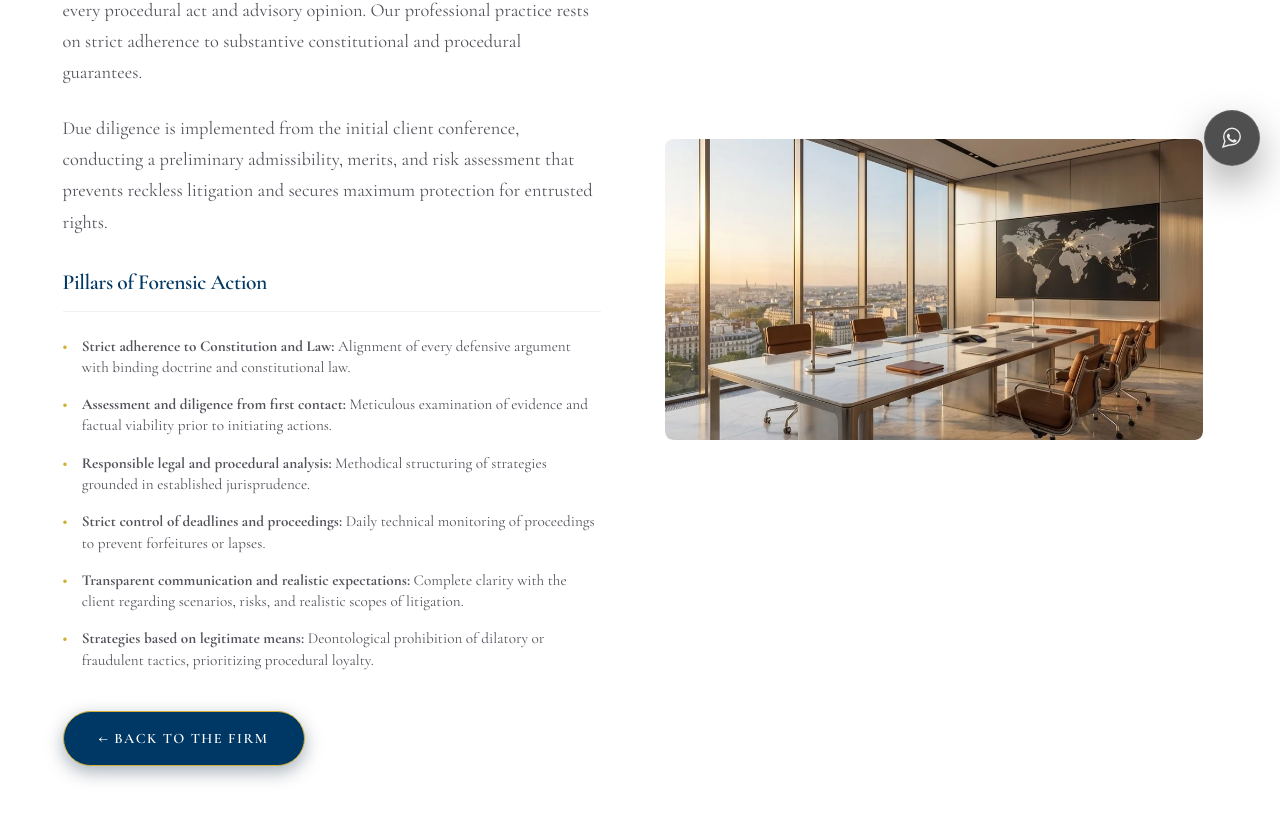
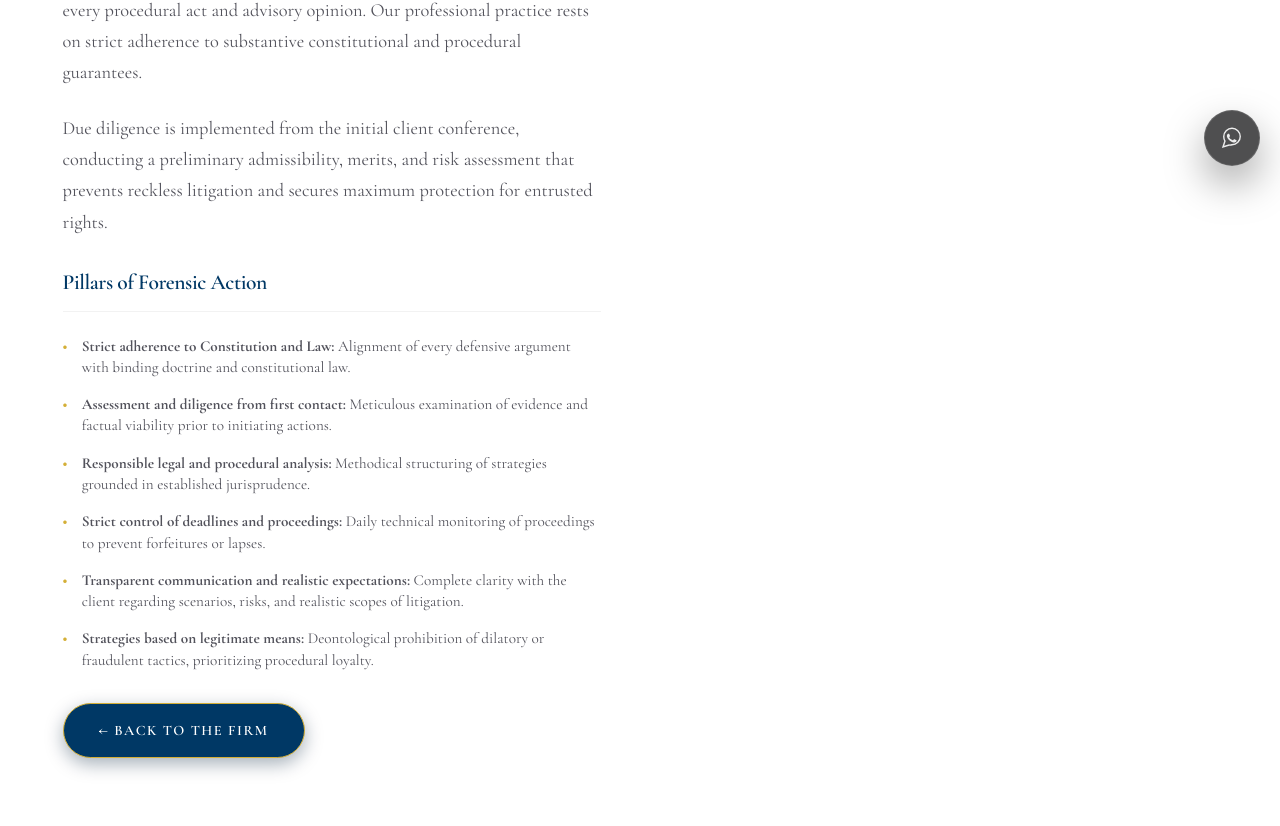
Before and after one commit to mcolina777-cpu/mac-consultores-site-clean, a Next.js app: page /en/about/legalidad-diligencia in a window 1280 px wide. Shown: the part 614-1440 px from the top of the page. Built offline with nearby package versions, Linux system fonts and the light colour scheme.

Commit message:
revert: restaurar versión anterior del layout de Legalidad y Diligencia (sin imagen)

```diff
--- a/src/app/[locale]/about/legalidad-diligencia/page.tsx
+++ b/src/app/[locale]/about/legalidad-diligencia/page.tsx
@@ -46,7 +46,7 @@ export default async function LegalidadDiligenciaPage({ params }: { params: Prom
         </div>
       </header>
 
-      {/* CONTENIDO EXTENDIDO CON BALANCE VISUAL */}
+      {/* CONTENIDO EXTENDIDO */}
       <section className="section-padding-asym">
         <div className="container">
           <div className="grid-split">
@@ -67,7 +67,7 @@ export default async function LegalidadDiligenciaPage({ params }: { params: Prom
               </p>
 
               <h3 className="serif mb-1rem">{isEs ? 'Pilares de Actuación Forense' : 'Pillars of Forensic Action'}</h3>
-              <ul className="service-list mb-2-5rem" style={{ listStyle: 'none', paddingLeft: 0 }}>
+              <ul className="service-list mb-2rem" style={{ listStyle: 'none', paddingLeft: 0 }}>
                 <li style={{ marginBottom: '1rem' }}>
                   <strong>{isEs ? 'Sometimiento estricto a la Constitución y la Ley: ' : 'Strict adherence to Constitution and Law: '}</strong>
                   {isEs ? 'Alineación de cada tesis defensiva con la doctrina vinculante y el bloque de constitucionalidad.' : 'Alignment of every defensive argument with binding doctrine and constitutional law.'}
@@ -98,20 +98,6 @@ export default async function LegalidadDiligenciaPage({ params }: { params: Prom
                 {isEs ? '← VOLVER A LA FIRMA' : '← BACK TO THE FIRM'}
               </Link>
             </div>
-
-            {/* COLUMNA VISUAL DE BALANCE */}
-            <div className="img-reveal">
-              <picture>
-                <source srcSet="/assets/img-webp/SALA_REUNIONES_1_OPT.webp" type="image/webp" />
-                <img
-                  src="/assets/img/SALA_REUNIONES_1_OPT.jpg"
-                  alt="Despacho institucional de Mac Consultores Jurídicos & Asociados"
-                  width={2752}
-                  height={1536}
-                  loading="lazy"
-                />
-              </picture>
-            </div>
           </div>
         </div>
       </section>
```
